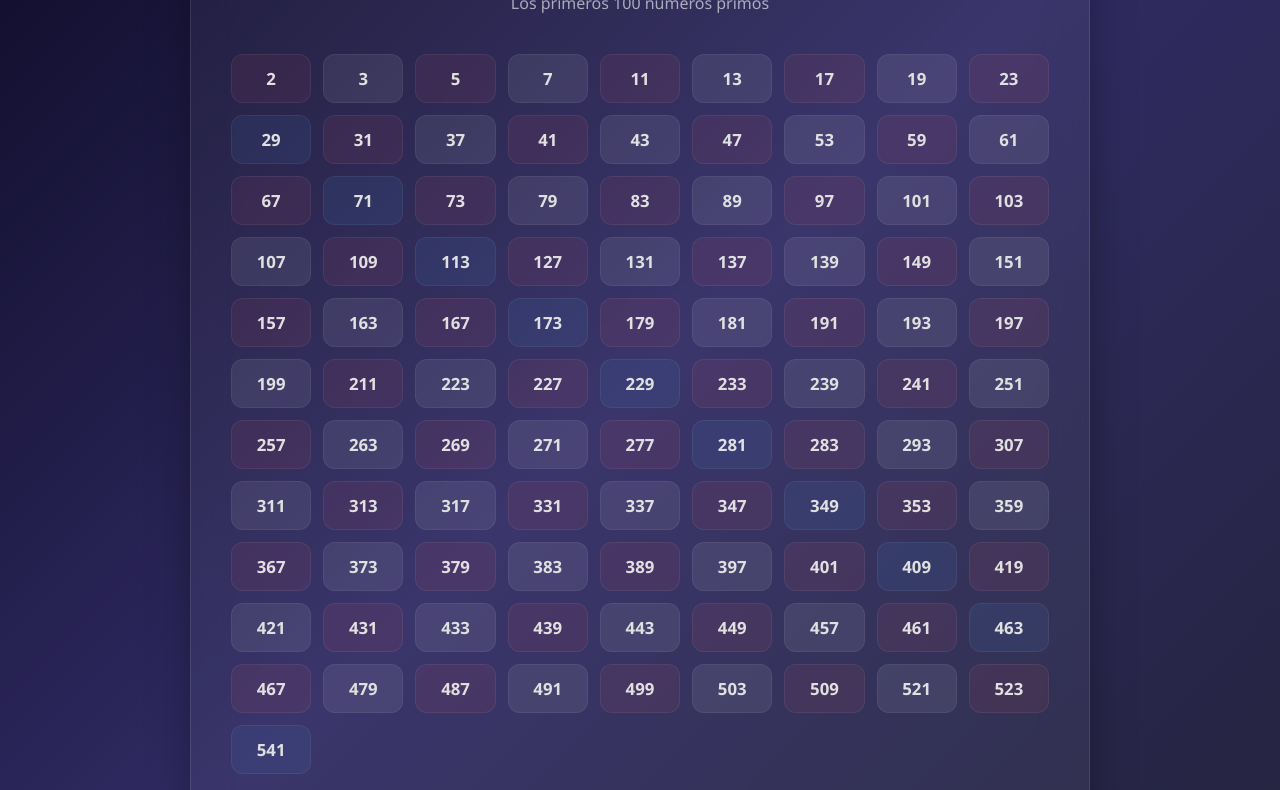
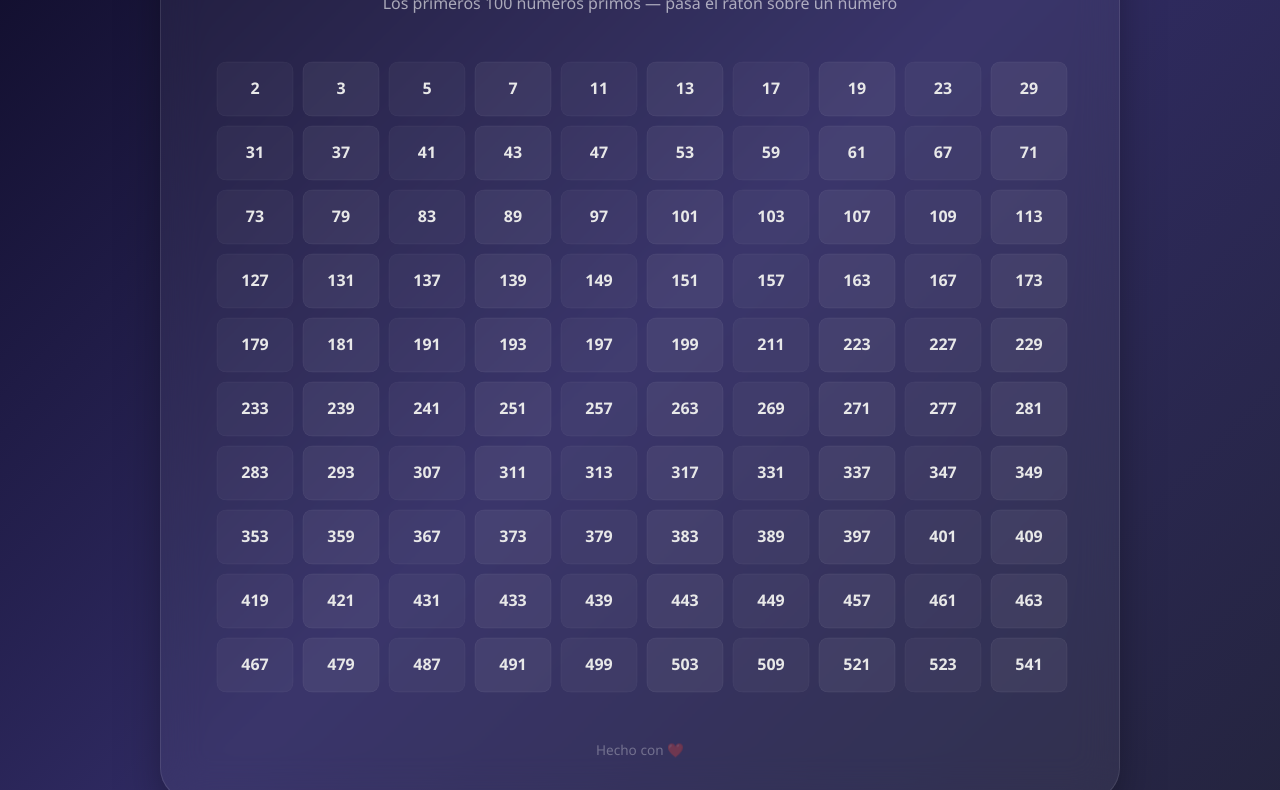
Before and after one commit to HectorMorenoVeleiro/Nprimos, a plain HTML site: page index.html in a window 1280 px wide. Shown: the part 144-934 px from the top of the page. Drawn offline with Linux system fonts and the light colour scheme.

Commit message:
Primos en canvas con hover y HiDPI
Co-authored-by: HectorMorenoVeleiro <HectorMorenoVeleiro@users.noreply.github.com>

```diff
--- a/index.html
+++ b/index.html
@@ -26,7 +26,7 @@
       backdrop-filter: blur(20px);
       border-radius: 2rem;
       padding: 2.5rem;
-      max-width: 900px;
+      max-width: 960px;
       width: 100%;
       box-shadow: 0 25px 50px -12px rgba(0, 0, 0, 0.5);
       border: 1px solid rgba(255, 255, 255, 0.1);
@@ -34,7 +34,7 @@
 
     header {
       text-align: center;
-      margin-bottom: 2.5rem;
+      margin-bottom: 2rem;
     }
 
     h1 {
@@ -53,51 +53,11 @@
       font-size: 1rem;
     }
 
-    .grid {
-      display: grid;
-      grid-template-columns: repeat(auto-fill, minmax(80px, 1fr));
-      gap: 0.75rem;
-    }
-
-    .prime-card {
-      background: rgba(255, 255, 255, 0.08);
+    canvas {
+      display: block;
+      width: 100%;
+      height: auto;
       border-radius: 12px;
-      padding: 0.75rem 0.5rem;
-      text-align: center;
-      font-size: 1.05rem;
-      font-weight: 600;
-      color: #e0e0e0;
-      transition: all 0.25s cubic-bezier(0.4, 0, 0.2, 1);
-      border: 1px solid rgba(255, 255, 255, 0.06);
-      cursor: default;
-    }
-
-    .prime-card:hover {
-      background: rgba(255, 255, 255, 0.15);
-      transform: translateY(-3px) scale(1.05);
-      box-shadow: 0 8px 25px rgba(79, 172, 254, 0.25);
-      border-color: rgba(79, 172, 254, 0.4);
-      color: #fff;
-    }
-
-    .prime-card:nth-child(odd) {
-      background: rgba(245, 87, 108, 0.08);
-    }
-
-    .prime-card:nth-child(odd):hover {
-      background: rgba(245, 87, 108, 0.2);
-      border-color: rgba(245, 87, 108, 0.4);
-      box-shadow: 0 8px 25px rgba(245, 87, 108, 0.2);
-    }
-
-    .prime-card:nth-child(10n) {
-      background: rgba(79, 172, 254, 0.08);
-    }
-
-    .prime-card:nth-child(10n):hover {
-      background: rgba(79, 172, 254, 0.2);
-      border-color: rgba(79, 172, 254, 0.4);
-      box-shadow: 0 8px 25px rgba(79, 172, 254, 0.2);
     }
 
     footer {
@@ -111,8 +71,6 @@
       body { padding: 1rem; }
       .container { padding: 1.5rem; }
       h1 { font-size: 1.8rem; }
-      .grid { grid-template-columns: repeat(auto-fill, minmax(65px, 1fr)); gap: 0.5rem; }
-      .prime-card { font-size: 0.9rem; padding: 0.5rem 0.3rem; }
     }
   </style>
 </head>
@@ -120,9 +78,9 @@
   <div class="container">
     <header>
       <h1>Números Primos</h1>
-      <p>Los primeros 100 números primos</p>
+      <p>Los primeros 100 números primos — <span id="hoverPrime">pasa el ratón sobre un número</span></p>
     </header>
-    <div class="grid" id="primeGrid"></div>
+    <canvas id="primeCanvas"></canvas>
     <footer>Hecho con ❤️</footer>
   </div>
   <script>
@@ -143,13 +101,134 @@
       num++;
     }
 
-    const grid = document.getElementById('primeGrid');
-    for (const p of primes) {
-      const card = document.createElement('div');
-      card.className = 'prime-card';
-      card.textContent = p;
-      grid.appendChild(card);
+    const canvas = document.getElementById('primeCanvas');
+    const ctx = canvas.getContext('2d');
+    const hoverSpan = document.getElementById('hoverPrime');
+
+    const COLS = 10;
+    const ROWS = 10;
+    const PAD = 16;
+    const GAP = 10;
+    const CARD_W = 76;
+    const CARD_H = 54;
+    const RADIUS = 10;
+
+    const W = COLS * CARD_W + (COLS - 1) * GAP + 2 * PAD;
+    const H = ROWS * CARD_H + (ROWS - 1) * GAP + 2 * PAD;
+
+    canvas.width = W * devicePixelRatio;
+    canvas.height = H * devicePixelRatio;
+    canvas.style.width = W + 'px';
+    canvas.style.height = H + 'px';
+    canvas.style.margin = '0 auto';
+    ctx.scale(devicePixelRatio, devicePixelRatio);
+
+    let hoveredIdx = -1;
+    let mouseX = -1;
+    let mouseY = -1;
+
+    function getCardRect(idx) {
+      const col = idx % COLS;
+      const row = Math.floor(idx / COLS);
+      const x = PAD + col * (CARD_W + GAP);
+      const y = PAD + row * (CARD_H + GAP);
+      return { x, y, w: CARD_W, h: CARD_H };
     }
+
+    function hitTest(mx, my) {
+      for (let i = 0; i < primes.length; i++) {
+        const r = getCardRect(i);
+        if (mx >= r.x && mx <= r.x + r.w && my >= r.y && my <= r.y + r.h) {
+          return i;
+        }
+      }
+      return -1;
+    }
+
+    function roundRect(ctx, x, y, w, h, r) {
+      ctx.beginPath();
+      ctx.moveTo(x + r, y);
+      ctx.lineTo(x + w - r, y);
+      ctx.quadraticCurveTo(x + w, y, x + w, y + r);
+      ctx.lineTo(x + w, y + h - r);
+      ctx.quadraticCurveTo(x + w, y + h, x + w - r, y + h);
+      ctx.lineTo(x + r, y + h);
+      ctx.quadraticCurveTo(x, y + h, x, y + h - r);
+      ctx.lineTo(x, y + r);
+      ctx.quadraticCurveTo(x, y, x + r, y);
+      ctx.closePath();
+    }
+
+    function draw() {
+      ctx.clearRect(0, 0, W, H);
+
+      for (let i = 0; i < primes.length; i++) {
+        const r = getCardRect(i);
+        const isHovered = i === hoveredIdx;
+
+        if (isHovered) {
+          roundRect(ctx, r.x, r.y, r.w, r.h, RADIUS);
+          ctx.fillStyle = 'rgba(255,255,255,0.18)';
+          ctx.fill();
+          ctx.shadowColor = 'rgba(79,172,254,0.35)';
+          ctx.shadowBlur = 20;
+          ctx.strokeStyle = 'rgba(79,172,254,0.5)';
+          ctx.lineWidth = 1.5;
+          ctx.stroke();
+          ctx.shadowBlur = 0;
+
+          roundRect(ctx, r.x - 2, r.y - 2, r.w + 4, r.h + 4, RADIUS + 2);
+          ctx.fillStyle = 'rgba(79,172,254,0.08)';
+          ctx.fill();
+        } else if (i % 2 === 1) {
+          roundRect(ctx, r.x, r.y, r.w, r.h, RADIUS);
+          ctx.fillStyle = 'rgba(255,255,255,0.06)';
+          ctx.fill();
+          ctx.strokeStyle = 'rgba(255,255,255,0.06)';
+          ctx.lineWidth = 1;
+          ctx.stroke();
+        } else {
+          roundRect(ctx, r.x, r.y, r.w, r.h, RADIUS);
+          ctx.fillStyle = 'rgba(255,255,255,0.04)';
+          ctx.fill();
+          ctx.strokeStyle = 'rgba(255,255,255,0.04)';
+          ctx.lineWidth = 1;
+          ctx.stroke();
+        }
+
+        ctx.textAlign = 'center';
+        ctx.textBaseline = 'middle';
+        ctx.font = isHovered
+          ? 'bold 18px "Segoe UI",system-ui,sans-serif'
+          : '600 16px "Segoe UI",system-ui,sans-serif';
+        ctx.fillStyle = isHovered ? '#ffffff' : '#e8e8e8';
+        ctx.fillText(String(primes[i]), r.x + r.w / 2, r.y + r.h / 2);
+      }
+    }
+
+    canvas.addEventListener('mousemove', (e) => {
+      const rect = canvas.getBoundingClientRect();
+      const scaleX = W / rect.width;
+      const scaleY = H / rect.height;
+      const mx = (e.clientX - rect.left) * scaleX;
+      const my = (e.clientY - rect.top) * scaleY;
+      const idx = hitTest(mx, my);
+      if (idx !== hoveredIdx) {
+        hoveredIdx = idx;
+        hoverSpan.textContent = idx !== -1
+          ? `#${idx + 1} — ${primes[idx]}`
+          : 'pasa el ratón sobre un número';
+        draw();
+      }
+    });
+
+    canvas.addEventListener('mouseleave', () => {
+      hoveredIdx = -1;
+      hoverSpan.textContent = 'pasa el ratón sobre un número';
+      draw();
+    });
+
+    draw();
   </script>
 </body>
 </html>
```
